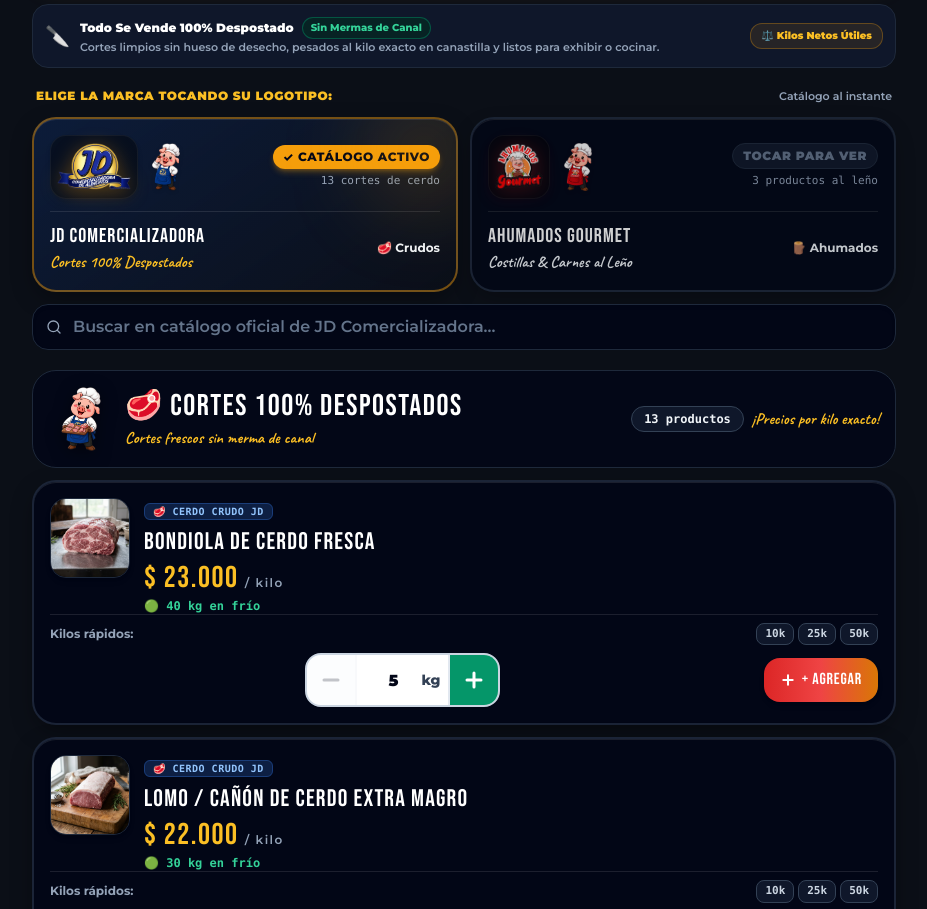
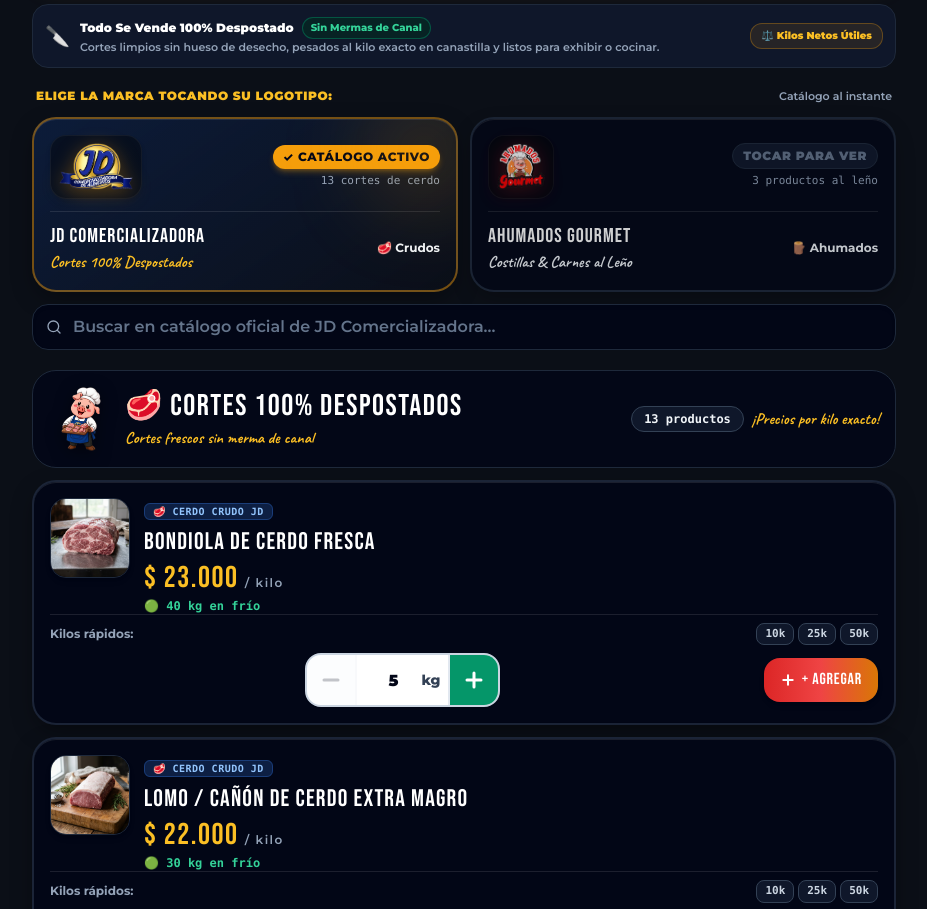
Before and after one commit to S3baz94/jd-distribuidora, a Next.js app: page / in a window 1280 px wide. Shown: the part 1280-2189 px from the top of the page, without its empty margins (176-1103 px from the left). Built offline with nearby package versions, Linux system fonts and the light colour scheme.

Commit message:
refactor: Quitar cerdos de los selectores de marca dejando exclusivamente los logotipos oficiales de JD y Gourmet

```diff
--- a/src/app/admin/facturacion/page.tsx
+++ b/src/app/admin/facturacion/page.tsx
@@ -576,11 +576,11 @@
               : "text-slate-400 hover:text-rose-300"
           }`}
         >
-          <div className="w-6 h-7 relative flex-shrink-0">
+          <div className="h-7 w-auto relative flex-shrink-0">
             <img
-              src="/images/branding/cerdito-saludo-bienvenida.png"
-              alt="Cerdito JD"
-              className="w-full h-full object-contain drop-shadow"
+              src="/images/branding/logo-jd-comercializadora.png"
+              alt="Logo JD Comercializadora"
+              className="h-7 w-auto object-contain drop-shadow"
             />
           </div>
           <div className="text-left">
@@ -597,11 +597,11 @@
               : "text-slate-400 hover:text-amber-300"
           }`}
         >
-          <div className="w-6 h-7 relative flex-shrink-0">
+          <div className="h-7 w-auto relative flex-shrink-0">
             <img
-              src="/images/branding/cerdito-gourmet-ahumados.png"
-              alt="Cerdito Gourmet"
-              className="w-full h-full object-contain drop-shadow"
+              src="/images/branding/logo-ahumados-gourmet-oficial.png"
+              alt="Logo Ahumados Gourmet"
+              className="h-7 w-auto object-contain drop-shadow"
             />
           </div>
           <div className="text-left">
@@ -1289,11 +1289,11 @@
                         : "bg-slate-900 border-slate-800 text-slate-400 hover:text-white"
                     }`}
                   >
-                    <div className="w-8 h-9 relative flex-shrink-0">
+                    <div className="h-8 w-auto relative flex-shrink-0">
                       <img
-                        src="/images/branding/cerdito-saludo-bienvenida.png"
-                        alt="Cerdito JD"
-                        className="w-full h-full object-contain drop-shadow"
+                        src="/images/branding/logo-jd-comercializadora.png"
+                        alt="Logo JD Comercializadora"
+                        className="h-8 w-auto object-contain drop-shadow"
                       />
                     </div>
                     <div>
@@ -1317,11 +1317,11 @@
                         : "bg-slate-900 border-slate-800 text-slate-400 hover:text-white"
                     }`}
                   >
-                    <div className="w-8 h-9 relative flex-shrink-0">
+                    <div className="h-8 w-auto relative flex-shrink-0">
                       <img
-                        src="/images/branding/cerdito-gourmet-ahumados.png"
-                        alt="Cerdito Gourmet"
-                        className="w-full h-full object-contain drop-shadow"
+                        src="/images/branding/logo-ahumados-gourmet-oficial.png"
+                        alt="Logo Ahumados Gourmet"
+                        className="h-8 w-auto object-contain drop-shadow"
                       />
                     </div>
                     <div>
--- a/src/app/page.tsx
+++ b/src/app/page.tsx
@@ -367,19 +367,11 @@
 
             <div className="flex items-center justify-between gap-2">
               <div className="flex items-center gap-2">
-                <div className="h-14 sm:h-16 flex items-center p-1.5 bg-black/40 rounded-2xl border border-white/5 shadow-md">
+                <div className="h-14 sm:h-16 flex items-center p-2 bg-black/40 rounded-2xl border border-white/5 shadow-md">
                   <img
                     src="/images/branding/logo-jd-comercializadora.png"
                     alt="Logo Oficial JD Comercializadora"
                     className="h-10 sm:h-12 w-auto object-contain drop-shadow-[0_4px_10px_rgba(245,158,11,0.35)] group-hover:scale-105 transition-transform"
-                  />
-                </div>
-                {/* Mascota Cerdito JD */}
-                <div className="w-10 h-12 relative hidden sm:block">
-                  <img
-                    src="/images/branding/cerdito-saludo-bienvenida.png"
-                    alt="Mascota Cerdito JD"
-                    className="w-full h-full object-contain drop-shadow animate-float-slow"
                   />
                 </div>
               </div>
@@ -431,20 +423,11 @@
 
             <div className="flex items-center justify-between gap-2">
               <div className="flex items-center gap-2">
-                <div className="h-14 sm:h-16 flex items-center p-1.5 bg-black/40 rounded-2xl border border-white/5 shadow-md">
+                <div className="h-14 sm:h-16 flex items-center p-2 bg-black/40 rounded-2xl border border-white/5 shadow-md">
                   <img
                     src="/images/branding/logo-ahumados-gourmet-oficial.png"
                     alt="Logo Oficial Ahumados Gourmet"
                     className="h-10 sm:h-12 w-auto object-contain drop-shadow-[0_4px_10px_rgba(220,38,38,0.35)] group-hover:scale-105 transition-transform"
-                  />
-                </div>
-                {/* Mascota Cerdito Gourmet con Delantal Rojo */}
-                <div className="w-10 h-12 relative hidden sm:block">
-                  <img
-                    src="/images/branding/cerdito-gourmet-ahumados.png"
-                    alt="Mascota Cerdito Gourmet"
-                    className="w-full h-full object-contain drop-shadow animate-float-slow"
-                    style={{ animationDelay: "1s" }}
                   />
                 </div>
               </div>
--- a/src/components/layout/BrandSwitcher.tsx
+++ b/src/components/layout/BrandSwitcher.tsx
@@ -32,18 +32,11 @@
         >
           <div className="flex items-center justify-between gap-2">
             <div className="flex items-center gap-1.5">
-              <div className="h-12 flex items-center p-1 bg-black/40 rounded-xl border border-white/5">
+              <div className="h-12 flex items-center p-1.5 bg-black/40 rounded-xl border border-white/5">
                 <img
                   src="/images/branding/logo-jd-comercializadora.png"
                   alt="Logo JD Comercializadora"
                   className="h-10 sm:h-11 w-auto object-contain drop-shadow-[0_2px_8px_rgba(245,158,11,0.35)] group-hover:scale-105 transition-transform"
-                />
-              </div>
-              <div className="w-8 h-10 relative hidden sm:block">
-                <img
-                  src="/images/branding/cerdito-saludo-bienvenida.png"
-                  alt="Cerdito JD"
-                  className="w-full h-full object-contain"
                 />
               </div>
             </div>
@@ -79,18 +72,11 @@
         >
           <div className="flex items-center justify-between gap-2">
             <div className="flex items-center gap-1.5">
-              <div className="h-12 flex items-center p-1 bg-black/40 rounded-xl border border-white/5">
+              <div className="h-12 flex items-center p-1.5 bg-black/40 rounded-xl border border-white/5">
                 <img
                   src="/images/branding/logo-ahumados-gourmet-oficial.png"
                   alt="Logo Ahumados Gourmet"
                   className="h-10 sm:h-11 w-auto object-contain drop-shadow-[0_2px_8px_rgba(220,38,38,0.35)] group-hover:scale-105 transition-transform"
-                />
-              </div>
-              <div className="w-8 h-10 relative hidden sm:block">
-                <img
-                  src="/images/branding/cerdito-gourmet-ahumados.png"
-                  alt="Cerdito Gourmet con Delantal Rojo"
-                  className="w-full h-full object-contain"
                 />
               </div>
             </div>
```
